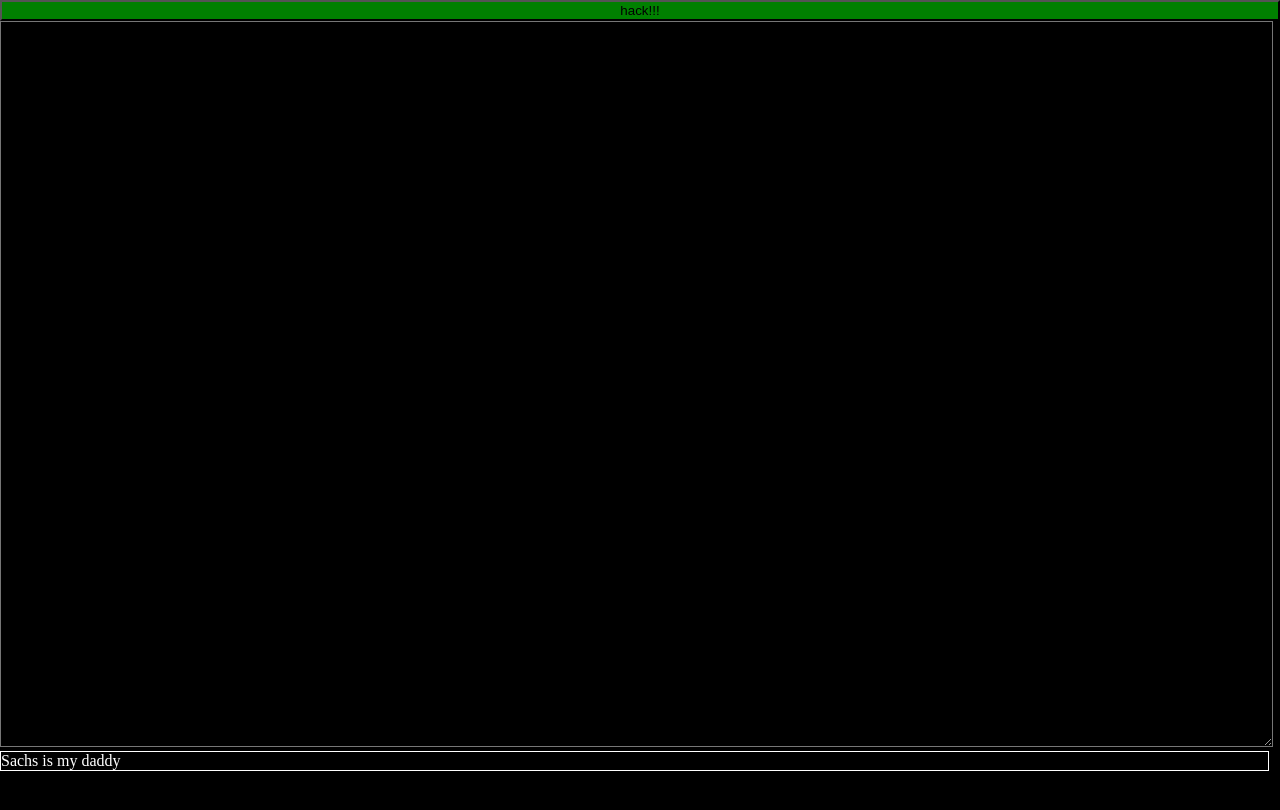
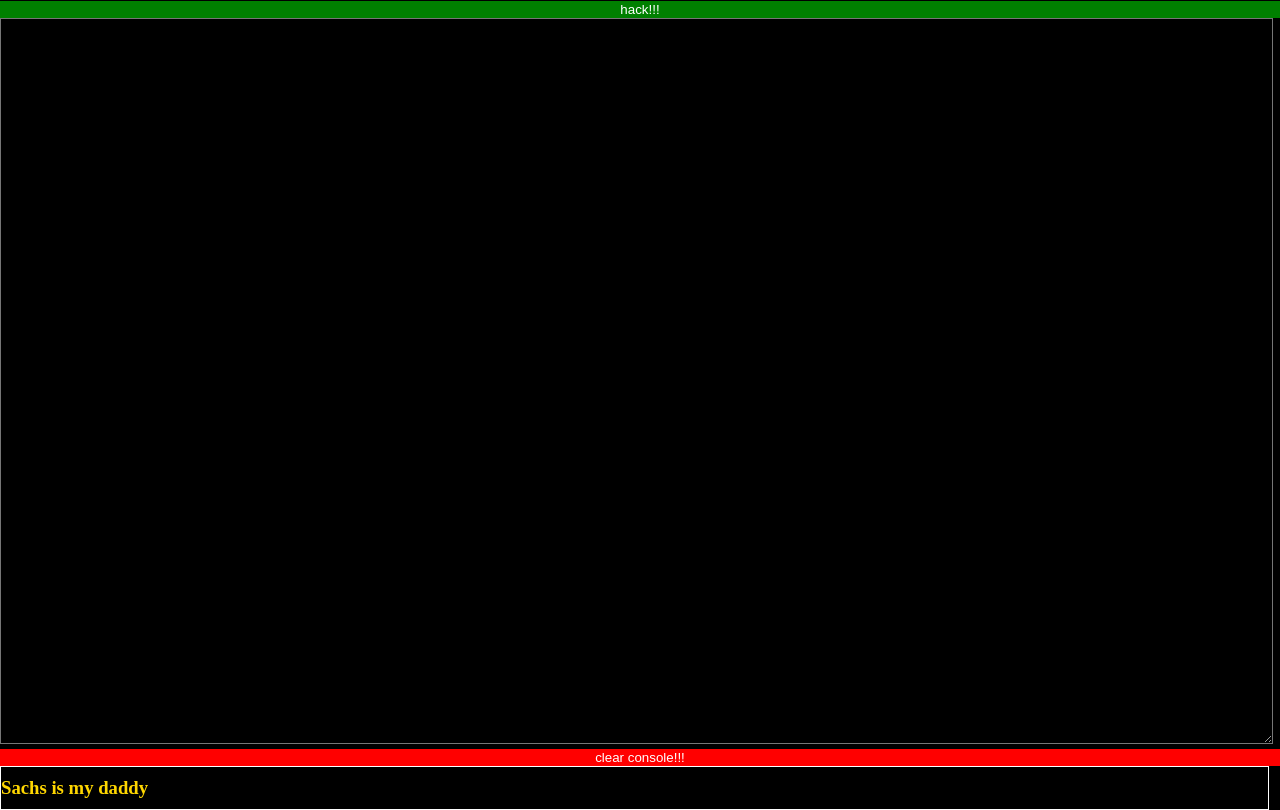
Before and after one commit to HaveSechs/website, a plain HTML site: page index.html in a window 1280 px wide. Drawn offline with Linux system fonts and the light colour scheme.

Commit message:
moriah x zion

```diff
--- a/index.css
+++ b/index.css
@@ -11,8 +11,26 @@ body {
 }
 
 #run {
+    border: none;
+    outline: none;
+    color: white;
+
     width: 100vw;
     background-color: green;
+}
+
+#clear {
+    border: none;
+    outline: none;
+    color: white;
+
+    width: 100vw;
+    background-color: red;
+    margin-top: 0;
+}
+
+#run:hover, #clear:hover {
+    cursor: pointer;
 }
 
 #code {
--- a/index.html
+++ b/index.html
@@ -13,6 +13,7 @@
             <textarea id="code" autocomplete="off"></textarea>
         </form>
 
-        <div id="console">Sachs is my daddy</div>
+        <button id="clear" onclick="clear_()">clear console!!!</button>
+        <div id="console"><h3 style="color: gold; line-height: 0.25em;">Sachs is my daddy</h3></div>
     </body>
 </html>
--- a/script.js
+++ b/script.js
@@ -1,5 +1,9 @@
 console.log = function (s) {
     document.getElementById("console").innerHTML += s + "<br>";
+}
+
+function clear_() {
+    document.getElementById("console").innerHTML = `<h3 style="color: gold; line-height: 0.25em;">Sachs is my daddy</h3>`;
 }
 
 var form = document.getElementById("form");
```
